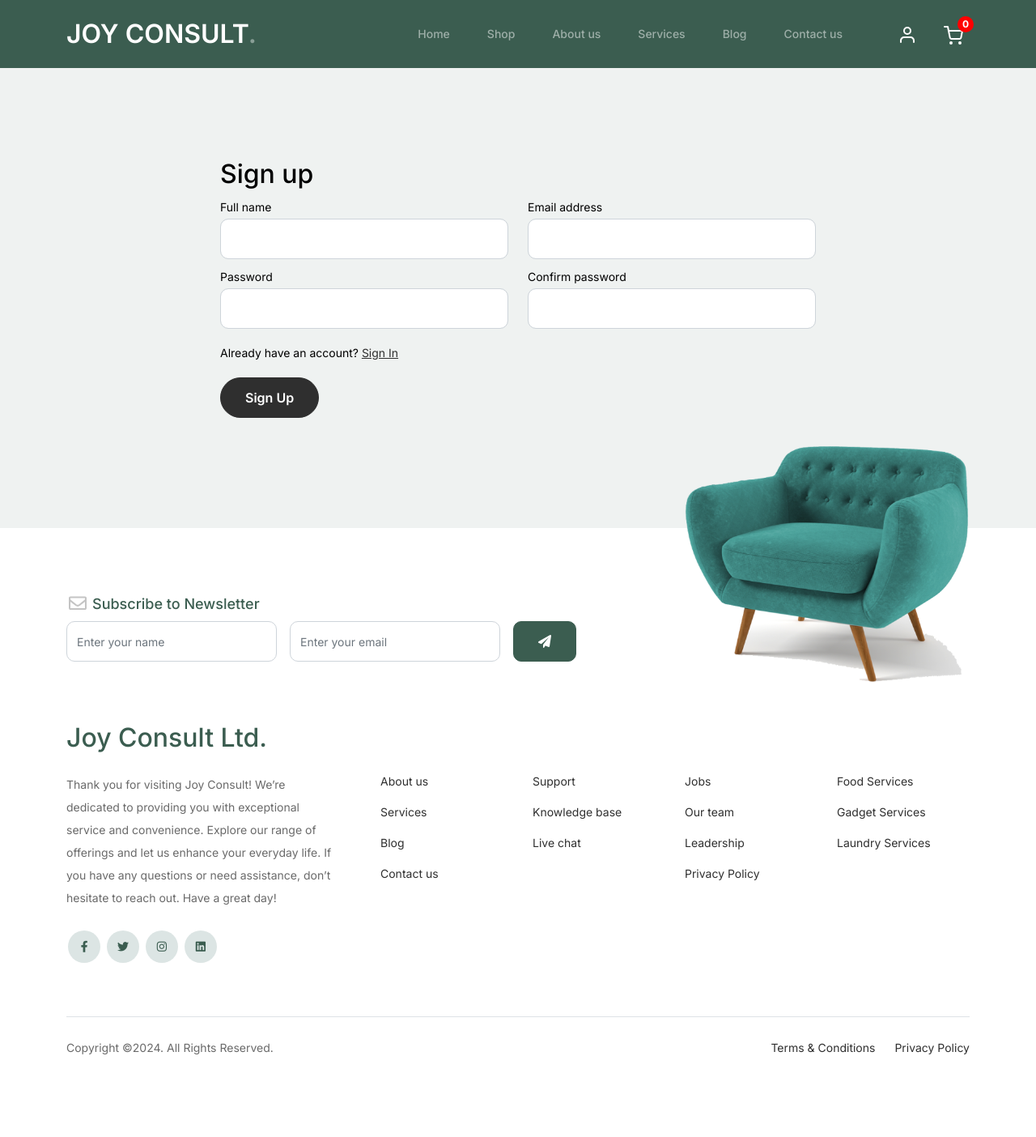
After one commit to henryantwi/JoyConsultLtd, a Django app: page /account/signup/ in a window 1280 px wide. The commit adds this page. Shown: the whole page at 81% size. Run offline with Django 5.2, Linux system fonts and the light colour scheme; some libraries are stand-ins or nearby versions.

Commit message:
Customer Account Authentication Added

```diff
--- a/account/urls.py
+++ b/account/urls.py
@@ -5,5 +5,6 @@
 app_name = "account"
 
 urlpatterns = [
-    path('login/', views.login, name='login'),
+    path('signin/', views.login, name='sign_in'),
+    path('signup/', views.sign_up, name='sign_up'),
 ]
--- a/account/views.py
+++ b/account/views.py
@@ -1,6 +1,17 @@
-from django.shortcuts import render
+from django.contrib import messages
+from django.shortcuts import render, redirect
 from django.http import HttpRequest, HttpResponse
 
 
 def login(request: HttpRequest) -> HttpResponse:
+    if request.method == 'POST':
+        messages.error(request, "Please correct the errors below.")
+        ...
     return render(request, "account/login.html")
+
+
+def sign_up(request: HttpRequest) -> HttpResponse:
+    if request.method == 'POST':
+        messages.error(request, "Please correct the errors below.")
+        ...
+    return render(request, 'account/signup.html')
--- /dev/null
+++ b/templates/account/signup.html
@@ -0,0 +1,65 @@
+{% extends 'base.html' %}
+{% load static %}
+
+{% block title %}Joy Consult - Login{% endblock title %}
+
+{% block content %}
+<!-- Start Contact Form -->
+<div class="untree_co-section">
+    <div class="container">
+
+      <div class="block">
+        <div class="row justify-content-center">
+
+
+          <div class="col-md-8 col-lg-8 pb-4">
+            <h2 class="text-black">Sign up</h2>
+
+            <form method="post">
+                {% csrf_token %}
+              <div class="row mb-2">
+                <div class="col-6">
+                  <div class="form-group">
+                    <label class="text-black" for="fname">Full name</label>
+                    <input type="text" class="form-control" id="fname">
+                  </div>
+                </div>
+                <div class="col-6">
+                  <div class="form-group">
+                    <label class="text-black" for="email">Email address</label>
+                    <input type="email" class="form-control" id="email">
+                  </div>
+                </div>
+              </div>
+              <div class="row mb-3">
+                <div class="col-6">
+                  <div class="form-group">
+                    <label class="text-black" for="password1">Password</label>
+                    <input type="password" class="form-control" id="password1">
+                  </div>
+                </div>
+                <div class="col-6">
+                  <div class="form-group">
+                    <label class="text-black" for="password2">Confirm password</label>
+                    <input type="password" class="form-control" id="password2">
+                  </div>
+                </div>
+                  <label class="text-black mt-3">Already have an account? <a href="{% url 'account:sign_in' %}">Sign In</a></label>
+              </div>
+
+              <button type="submit" class="btn btn-primary-hover-outline">Sign Up</button>
+            </form>
+
+          </div>
+
+        </div>
+
+      </div>
+
+    </div>
+
+  </div>
+  </div>
+
+<!-- End Contact Form -->
+{% endblock content %}
--- a/templates/base.html
+++ b/templates/base.html
@@ -58,7 +58,7 @@
 
 
 					<ul class="custom-navbar-cta navbar-nav mb-2 mb-md-0 ms-5">
-						<li><a class="nav-link" href="#"><img src="{% static 'images/user.svg' %}"></a></li>
+						<li><a class="nav-link" href="{% url 'account:sign_in' %}"><img src="{% static 'images/user.svg' %}"></a></li>
 						<li>
 							<a class="nav-link" href="{% url 'cart:cart_summary' %}">
 								<div id="cart-qty">
```
Also changed, not shown: account/models.py (+63 -63 lines), account/tokens.py (added, +13 -0 lines), core/settings.py (+44 -47 lines), templates/account/login.html (+17 -21 lines).
